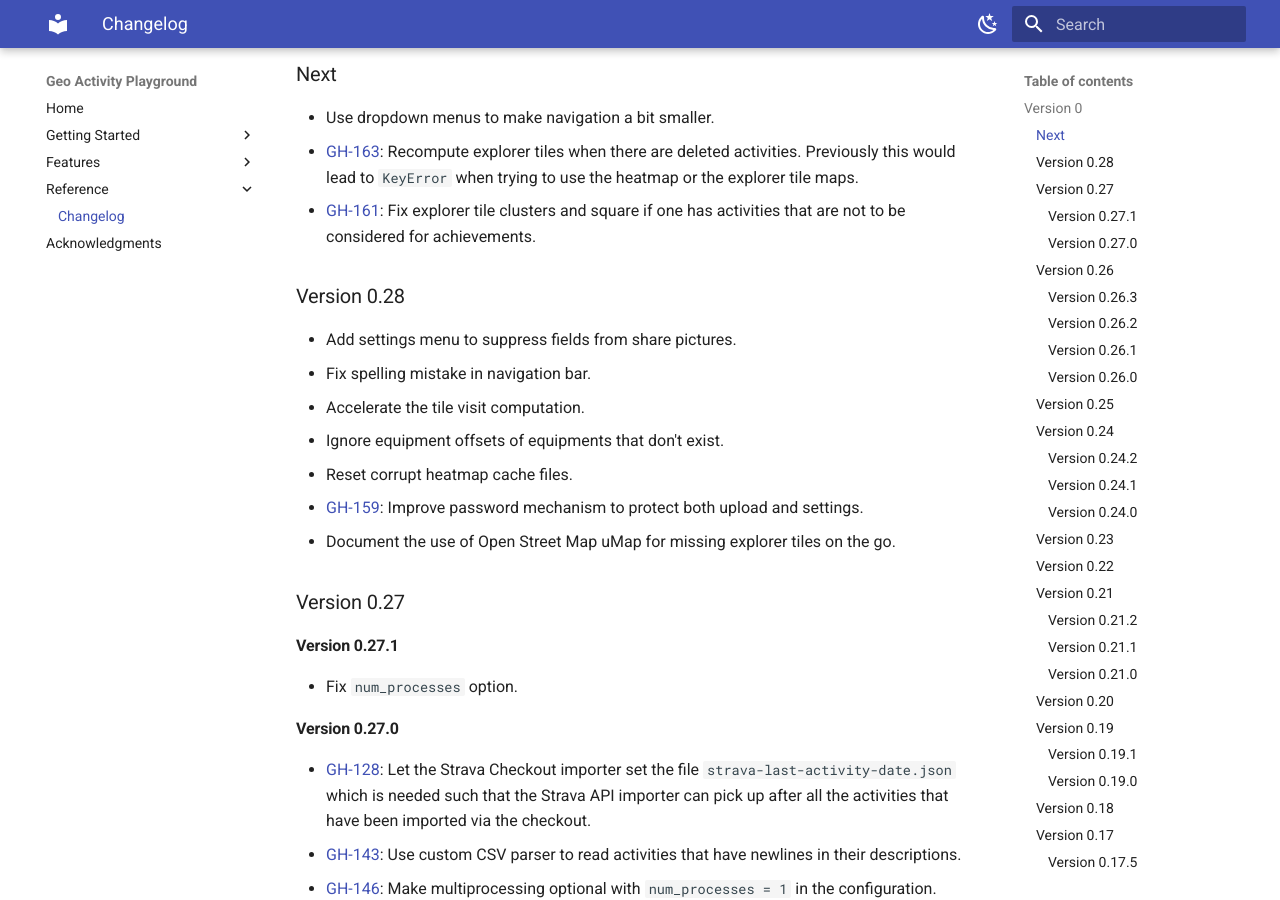
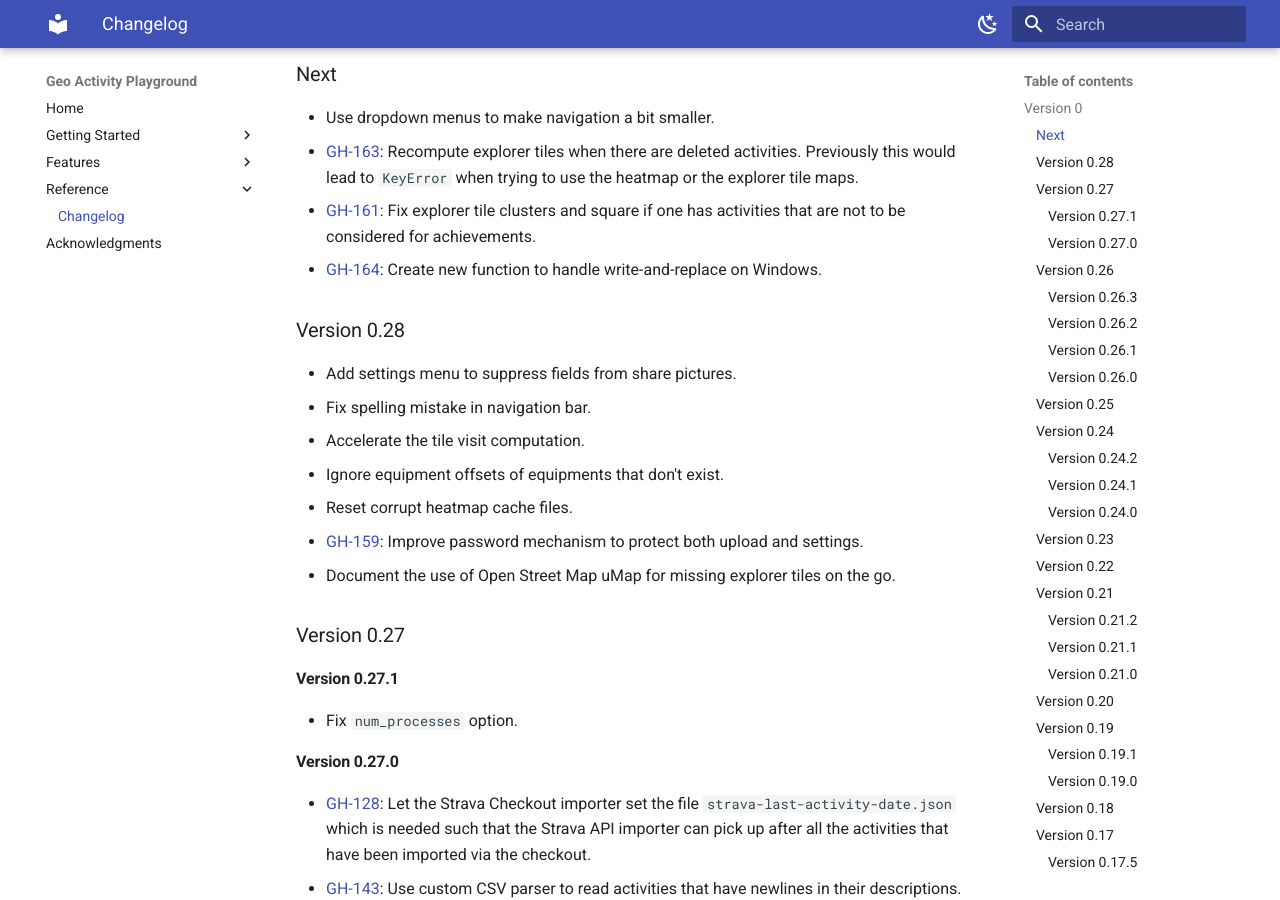
Before and after one commit to martin-ueding/geo-activity-playground, an MkDocs documentation site: the page built from docs/reference/changelog.md, in a window 1280 px wide and 900 px high, scrolled down 320 px. Built offline with MkDocs 1.6.1 and Material for MkDocs 9.7.7, drawn with Linux system fonts in a browser that asks for light colours.

Commit message:
GH-164: Changelog entry

```diff
--- a/docs/reference/changelog.md
+++ b/docs/reference/changelog.md
@@ -11,6 +11,7 @@ This is the pre-release series. Things haven't settled yet, so each minor versio
 - Use dropdown menus to make navigation a bit smaller.
 - [GH-163](https://github.com/martin-ueding/geo-activity-playground/issues/163): Recompute explorer tiles when there are deleted activities. Previously this would lead to `KeyError` when trying to use the heatmap or the explorer tile maps.
 - [GH-161](https://github.com/martin-ueding/geo-activity-playground/issues/161): Fix explorer tile clusters and square if one has activities that are not to be considered for achievements.
+- [GH-164](https://github.com/martin-ueding/geo-activity-playground/issues/164): Create new function to handle write-and-replace on Windows.
 
 ### Version 0.28
 
```
